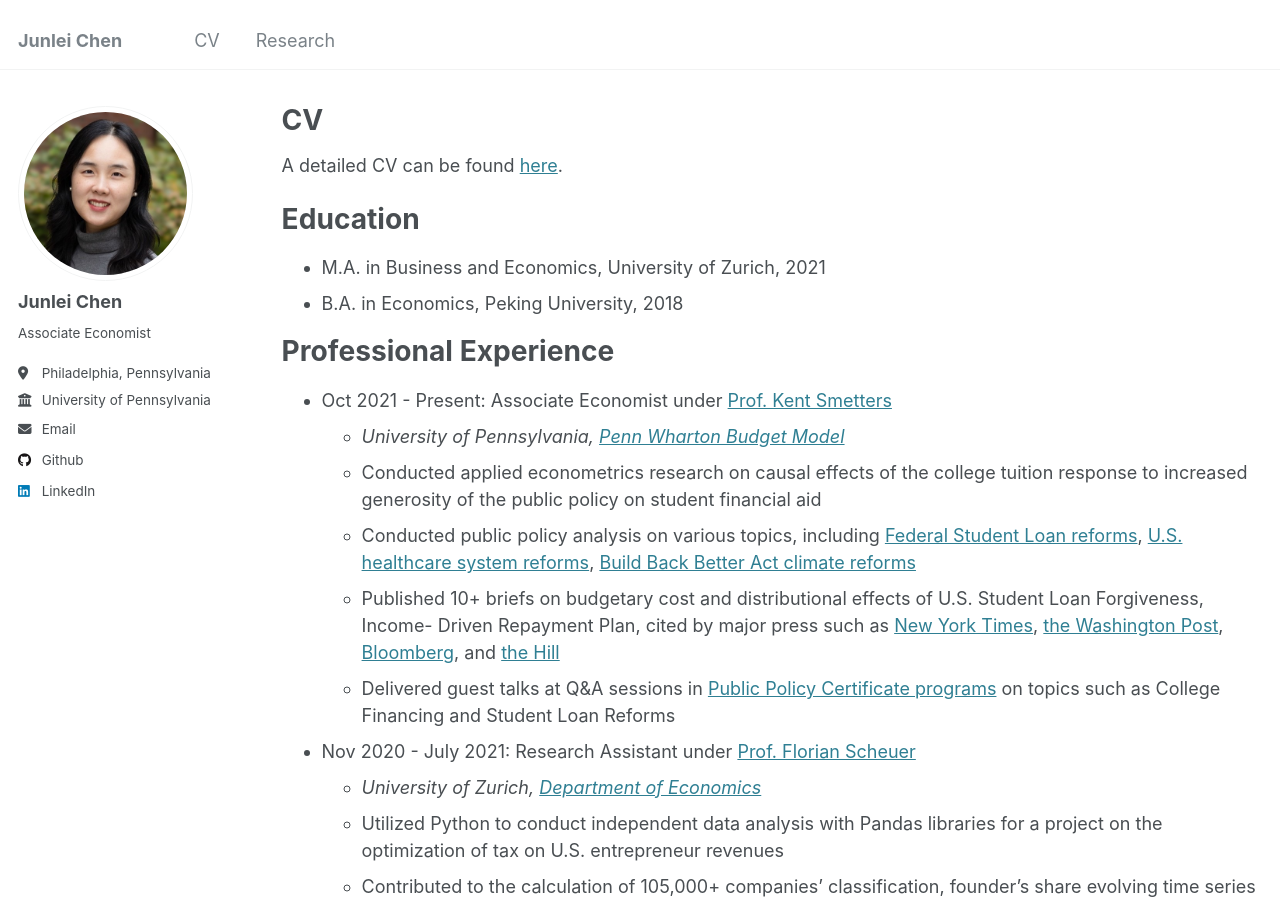
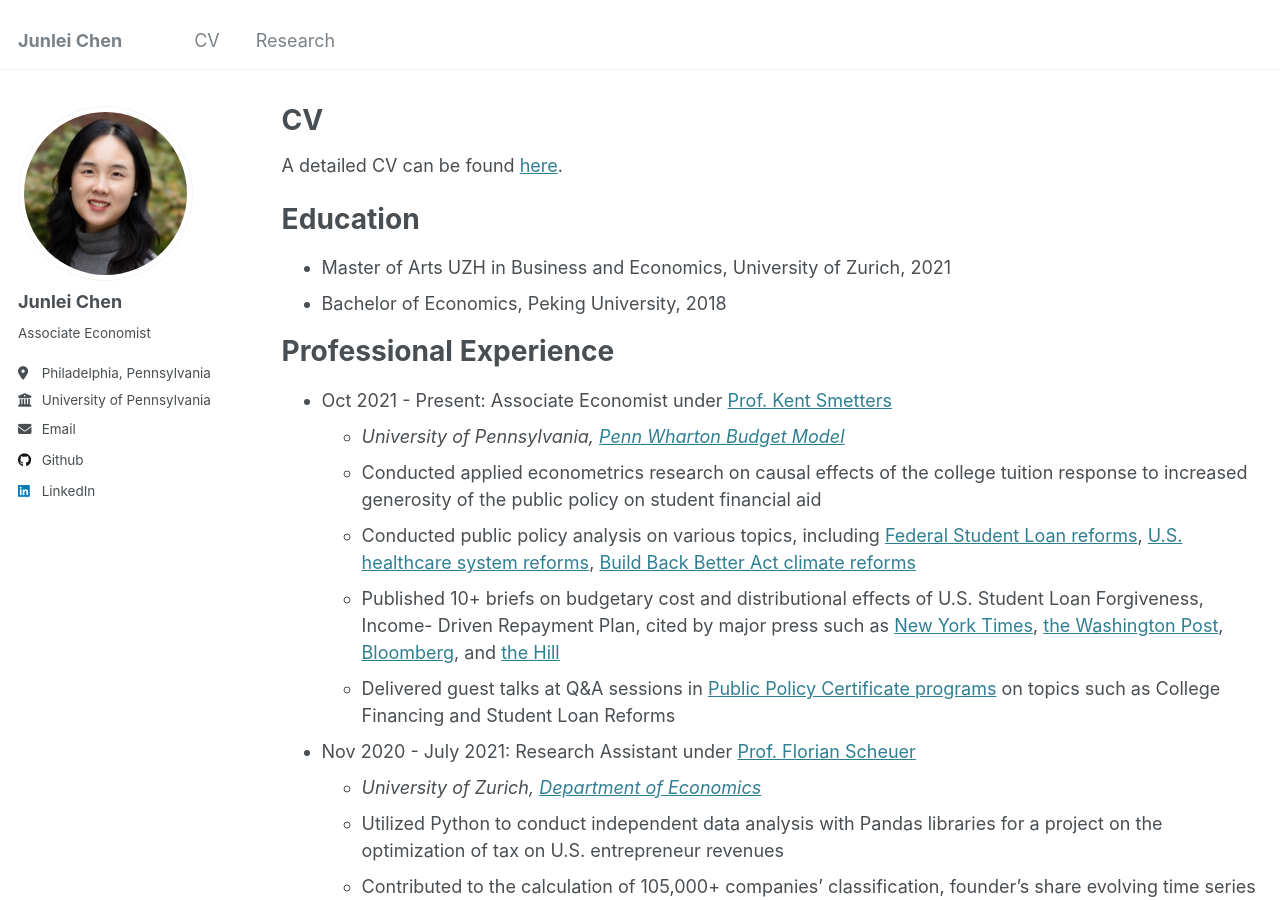
Before and after one commit to Junlei-Chen/junlei-chen.github.io, a Jekyll site: the page built from _pages/cv.md, in a window 1280 px wide and 900 px high. Built offline with Jekyll 4.4.1, drawn with Linux system fonts in a browser that asks for light colours.

Commit message:
Fixed degree names

```diff
--- a/_pages/cv.md
+++ b/_pages/cv.md
@@ -13,8 +13,8 @@ A detailed CV can be found [here](http://junlei-chen.github.io/files/junlei_chen
 
 Education
 ======
-* M.A. in Business and Economics, University of Zurich, 2021
-* B.A. in Economics, Peking University, 2018
+* Master of Arts UZH in Business and Economics, University of Zurich, 2021
+* Bachelor of Economics, Peking University, 2018
 
 Professional Experience
 ======
```
